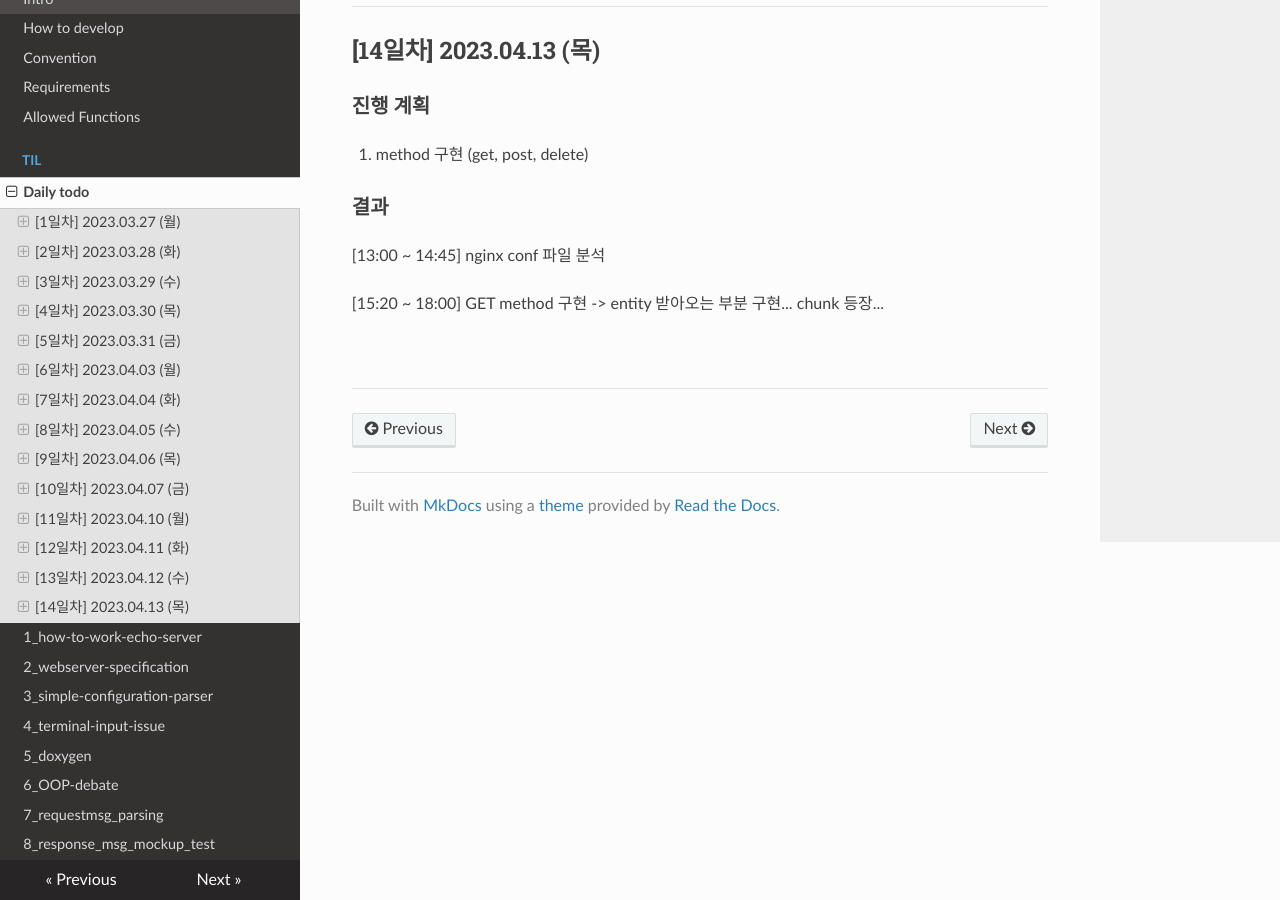
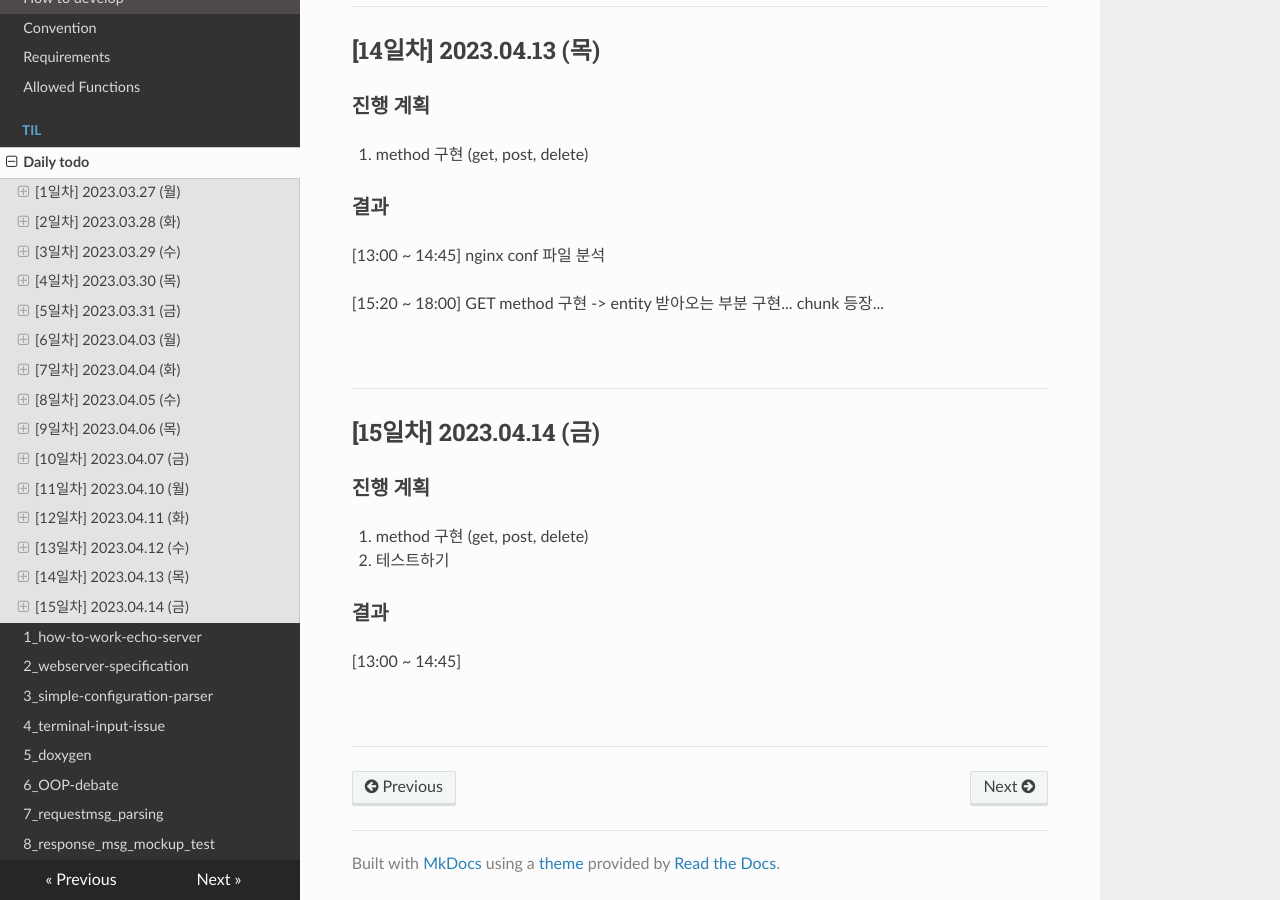
Before and after one commit to JaeHwan-s-WebServeClass/webserver-nginx, an MkDocs documentation site: the page built from docs/docs/til/0_daily-todo.md, in a window 1280 px wide and 900 px high, scrolled down 6130 px. Built offline with MkDocs 1.6.1, drawn with Linux system fonts in a browser that asks for light colours; nearby versions of some CDN libraries.

```diff
--- a/docs/docs/til/0_daily-todo.md
+++ b/docs/docs/til/0_daily-todo.md
@@ -260,3 +260,16 @@
 <br>
 
 ***
+
+## [15일차] 2023.04.14 (금)
+
+### 진행 계획
+1. method 구현 (get, post, delete)
+2. 테스트하기
+
+### 결과
+[13:00 ~ 14:45]
+
+<br>
+
+***
```
Also changed, not shown: docs/docs/til/6_OOP-debate.md (+1 -0 lines), 1 other file.
